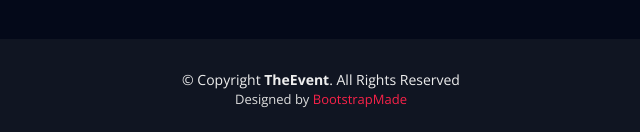
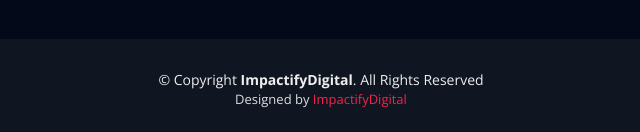
Before and after one commit to Prosper-Tshumaa/theevenent, a plain HTML site: page index.html in a window 1280 px wide. Shown: the part 8772-8904 px from the top of the page, 319-959 px from the left. Drawn offline with nearby package versions, Linux system fonts and the light colour scheme.

Commit message:
ChangesV1

```diff
--- a/index.html
+++ b/index.html
@@ -3,7 +3,7 @@
 
 <head>
   <meta charset="utf-8">
-  <title>TheEvent - Bootstrap Event Template</title>
+  <title>TheEvenent</title>
   <meta content="width=device-width, initial-scale=1.0" name="viewport">
   <meta content="" name="keywords">
   <meta content="" name="description">
@@ -27,12 +27,6 @@
   <!-- Main Stylesheet File -->
   <link href="css/style.css" rel="stylesheet">
 
-  <!-- =======================================================
-    Theme Name: TheEvent
-    Theme URL: https://bootstrapmade.com/theevent-conference-event-bootstrap-template/
-    Author: BootstrapMade.com
-    License: https://bootstrapmade.com/license/
-  ======================================================= -->
 </head>
 
 <body>
@@ -1080,7 +1074,7 @@
 
     <div class="container">
       <div class="copyright">
-        &copy; Copyright <strong>TheEvent</strong>. All Rights Reserved
+        &copy; Copyright <strong>ImpactifyDigital</strong>. All Rights Reserved
       </div>
       <div class="credits">
         <!--
@@ -1089,7 +1083,7 @@
           Licensing information: https://bootstrapmade.com/license/
           Purchase the pro version with working PHP/AJAX contact form: https://bootstrapmade.com/buy/?theme=TheEvent
         -->
-        Designed by <a href="https://bootstrapmade.com/">BootstrapMade</a>
+        Designed by <a href="https://bootstrapmade.com/">ImpactifyDigital</a>
       </div>
     </div>
   </footer><!-- #footer -->
```
Also changed, not shown: css/style.css (+1 -6 lines), contactform/Readme.txt (deleted), css/scss-files.txt (deleted), 2 other files.
